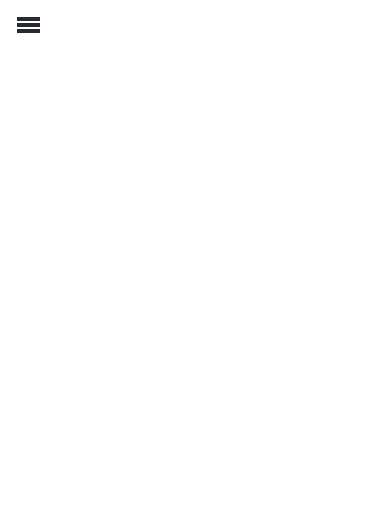
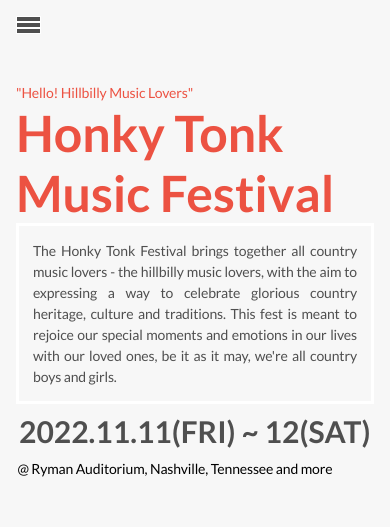
Before and after one commit to LIBERCOSOFT/music-festival, a plain HTML site: page index.html in a window 390 px wide. Drawn offline with Linux system fonts and the light colour scheme.

Commit message:
Create mobile hero section

```diff
--- a/index.html
+++ b/index.html
@@ -34,6 +34,25 @@
         </ul>
       </div>
     </nav>
+    <section class="hero">
+      <header>
+        <span class="par">"Hello! Hillbilly Music Lovers"</span>
+        <h1>Honky Tonk Music Festival</h1>
+      </header>
+      <div class="hero__desc">
+        <p class="hero__desc__txt par">
+          The Honky Tonk Festival brings together all country music lovers - the
+          hillbilly music lovers, with the aim to expressing a way to celebrate
+          glorious country heritage, culture and traditions. This fest is meant
+          to rejoice our special moments and emotions in our lives with our
+          loved ones, be it as it may, we're all country boys and girls.
+        </p>
+        <h2>2022.11.11(FRI) ~ 12(SAT)</h2>
+        <p class="location par">
+          @ Ryman Auditorium, Nashville, Tennessee and more
+        </p>
+      </div>
+    </section>
     <script src="script.js"></script>
   </body>
 </html>
--- a/style.css
+++ b/style.css
@@ -7,13 +7,29 @@
 @media screen and (max-width: 769px) {
   nav {
     padding: 1em;
+    background-color: #f7f7f7;
+  }
+
+  .hero {
+    padding: 2em 1em 3em 1em;
+    background-color: #f7f7f7;
+  }
+
+  .par {
+    font-family: 'Lato', Arial, Helvetica, sans-serif;
+    font-style: normal;
+    font-weight: 400;
+    font-size: 14px;
+    line-height: 21px;
+    letter-spacing: -0.01em;
+    text-align: justify;
   }
 
   .cancel div,
   nav .hamburger div {
     width: 25px;
     height: 3px;
-    background-color: #272a31;
+    background-color: #4f4f4f;
     padding: 2px 0;
     border: 1px solid #fff;
   }
@@ -34,6 +50,13 @@
     border: none;
   }
 
+  .mobile__dropdown {
+    position: absolute;
+    right: 0;
+    left: 0;
+    background-color: #f7f7f7;
+  }
+
   .mobile__dropdown ul {
     padding-top: 1em;
   }
@@ -50,7 +73,7 @@
 
   .mobile__dropdown ul li a {
     text-decoration: none;
-    color: #272a31;
+    color: #4f4f4f;
   }
 
   .no__display {
@@ -75,4 +98,33 @@
   .visibility {
     display: block;
   }
+
+  .hero header {
+    color: #ec5242;
+  }
+
+  .hero header h1 {
+    font-family: 'Lato', Arial, Helvetica, sans-serif;
+    font-style: normal;
+    font-weight: bolder;
+    font-size: 50px;
+  }
+
+  .hero .hero__desc .hero__desc__txt {
+    border: 3px solid #fff;
+    padding: 1em;
+    color: #4f4f4f;
+  }
+
+  .hero .hero__desc h2 {
+    font-family: 'Lato', Arial, Helvetica, sans-serif;
+    font-weight: bolder;
+    font-size: 30px;
+    padding: 0.3em 0.1em;
+    color: #4f4f4f;
+  }
+
+  .hero .hero__desc .location {
+    padding: 0 0.1em;
+  }
 }
```
